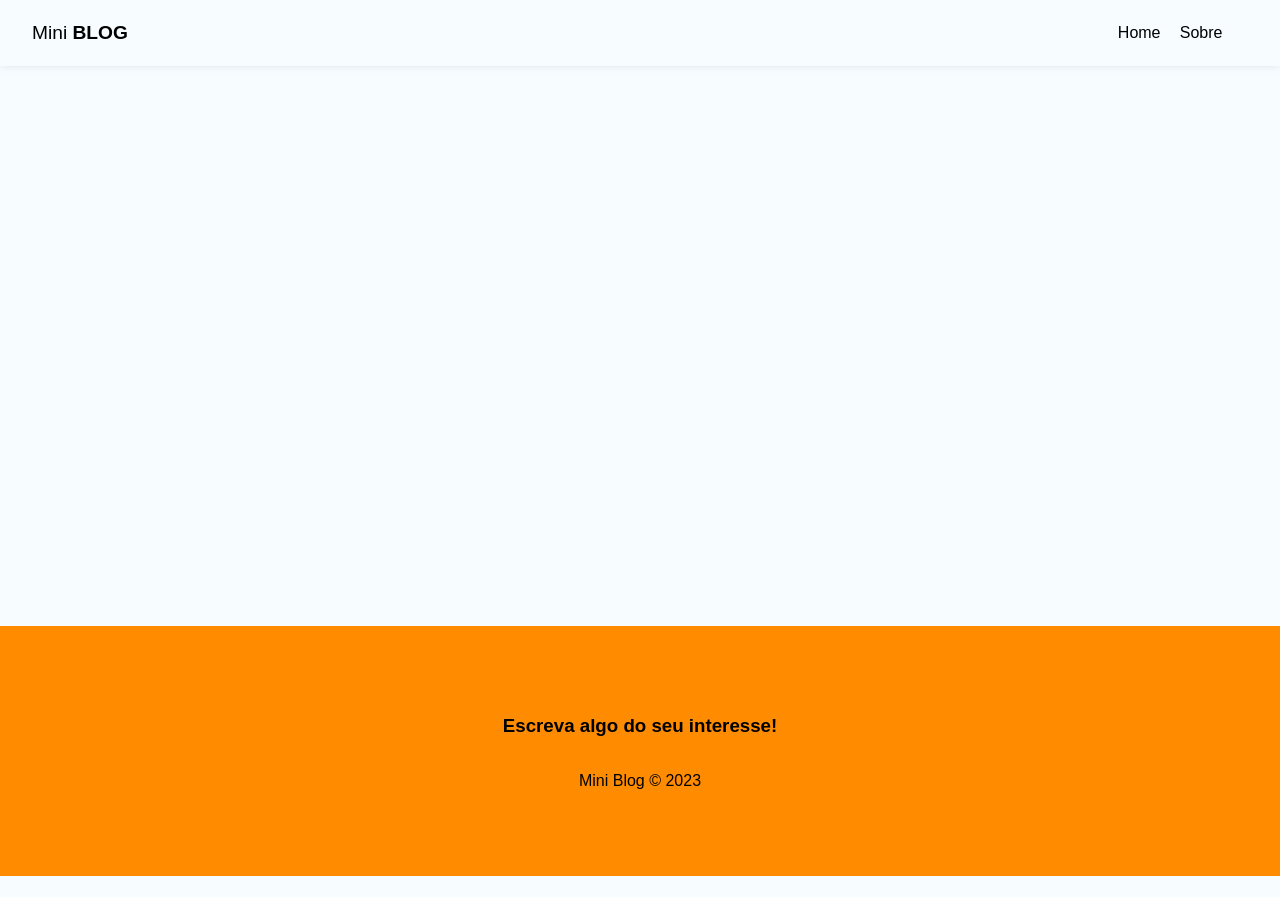
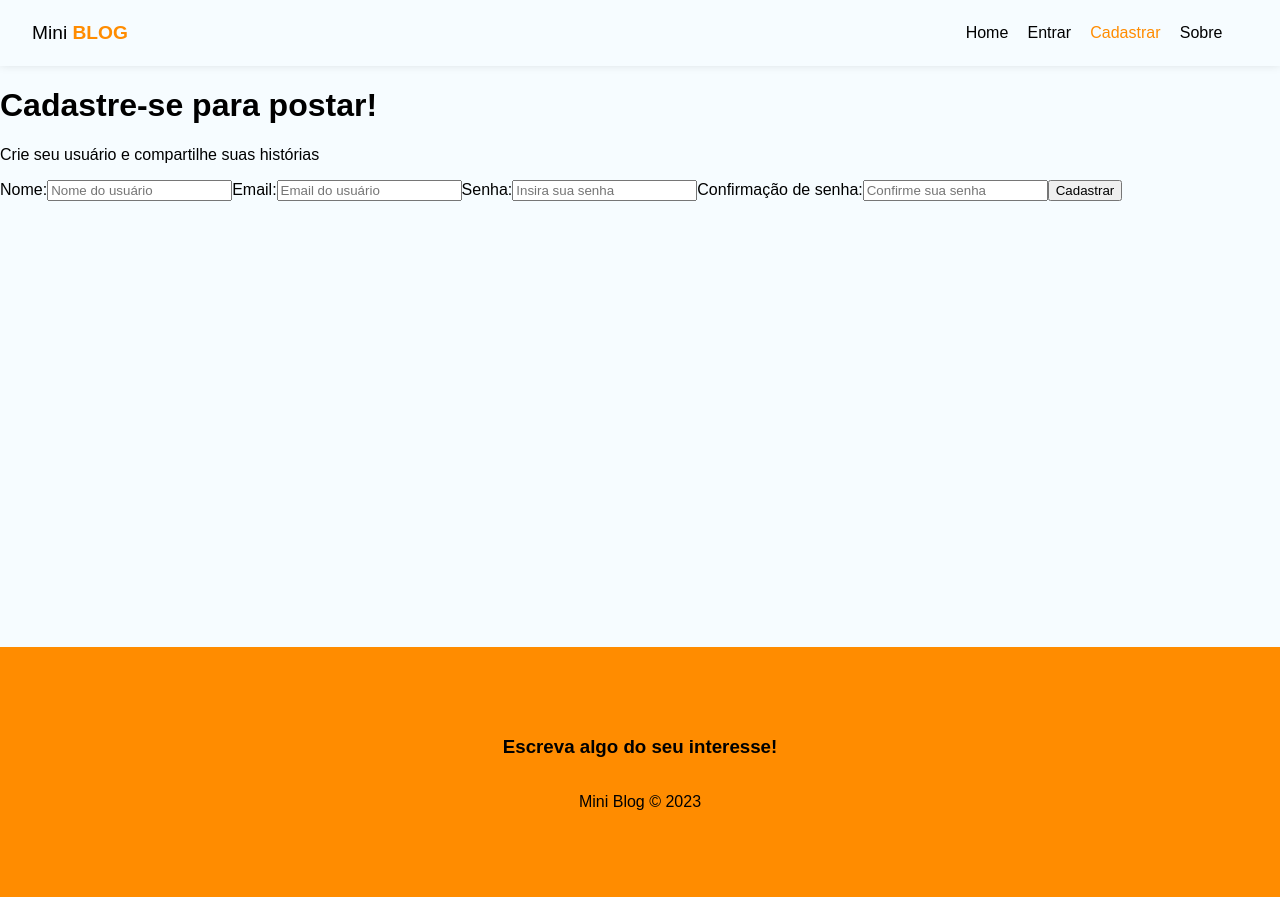
Before and after one commit to felipefll/miniblog, a React (Create React App) app: page /register in a window 1280 px wide. Before the commit the page ends 876 px from the top, so only its background shows below. Built offline with nearby package versions, Linux system fonts and the light colour scheme.

Commit message:
Forms creation

```diff
--- a/src/App.js
+++ b/src/App.js
@@ -4,6 +4,8 @@
 
 import Home from "./pages/Home/Home";
 import About from "./pages/About/About";
+import Login from "./pages/Login/Login";
+import Register from "./pages/Register/Register";
 import Navbar from "./components/Navbar";
 import Footer from "./components/Footer";
 
@@ -16,6 +18,8 @@
           <Routes>
             <Route path="/" element={<Home />} />
             <Route path="/about" element={<About />} />
+            <Route path="/login" element={<Login />} />
+            <Route path="/register" element={<Register />} />
           </Routes>
         </div>
         <Footer />
--- a/src/components/Navbar.js
+++ b/src/components/Navbar.js
@@ -19,6 +19,22 @@
         </li>
         <li>
           <NavLink
+            to="/login"
+            className={({ isActive }) => (isActive ? styles.active : "")}
+          >
+            Entrar
+          </NavLink>
+        </li>
+        <li>
+          <NavLink
+            to="/register"
+            className={({ isActive }) => (isActive ? styles.active : "")}
+          >
+            Cadastrar
+          </NavLink>
+        </li>
+        <li>
+          <NavLink
             to="/about"
             className={({ isActive }) => (isActive ? styles.active : "")}
           >
--- a/src/components/Navbar.module.css
+++ b/src/components/Navbar.module.css
@@ -4,6 +4,10 @@
   align-items: center;
   justify-content: space-between;
   padding: 0.5em 2em;
+}
+
+.navbar span {
+  color: #ff8c00;
 }
 
 .brand {
--- /dev/null
+++ b/src/pages/Login/Login.js
@@ -0,0 +1,11 @@
+import styles from "./Login.module.css";
+
+const Login = () => {
+  return (
+    <div>
+      <h2>Login</h2>
+    </div>
+  );
+};
+
+export default Login;
--- /dev/null
+++ b/src/pages/Register/Register.js
@@ -0,0 +1,53 @@
+import styles from "./Register.module.css";
+
+import { useState, useEffect } from "react";
+
+const Register = () => {
+  return (
+    <div>
+      <h1>Cadastre-se para postar!</h1>
+      <p>Crie seu usuário e compartilhe suas histórias</p>
+      <form>
+        <label>
+          <span>Nome:</span>
+          <input
+            type="text"
+            name="displayName"
+            required
+            placeholder="Nome do usuário"
+          />
+        </label>
+        <label>
+          <span>Email:</span>
+          <input
+            type="email"
+            name="email"
+            required
+            placeholder="Email do usuário"
+          />
+        </label>
+        <label>
+          <span>Senha:</span>
+          <input
+            type="password"
+            name="password"
+            required
+            placeholder="Insira sua senha"
+          />
+        </label>
+        <label>
+          <span>Confirmação de senha:</span>
+          <input
+            type="password"
+            name="confirmPassword"
+            required
+            placeholder="Confirme sua senha"
+          />
+        </label>
+        <button className="btn">Cadastrar</button>
+      </form>
+    </div>
+  );
+};
+
+export default Register;
--- /dev/null
+++ b/src/pages/Register/Register.module.css
@@ -0,0 +1,7 @@
+.register {
+  text-align: center;
+}
+
+.register p {
+  color: #aaa;
+}
```
Also changed, not shown: src/pages/Login/Login.module.css (added).
